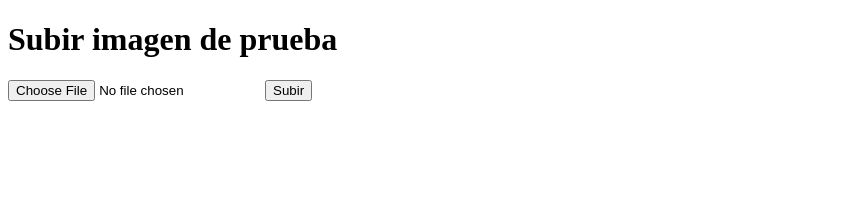
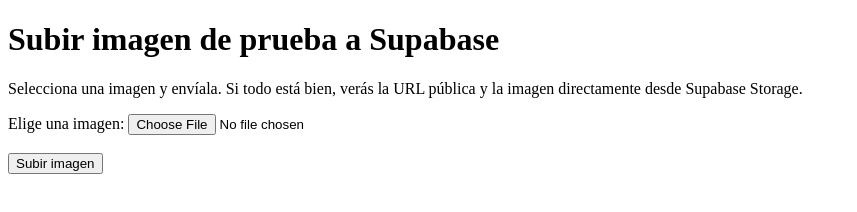
Before and after one commit to uniformesbonaparte/uniformes-bonaparte, a website: page test-imagen.html in a window 1280 px wide. Shown: the whole page, without its empty margins (0-857 px from the left). Drawn offline with Linux system fonts and the light colour scheme.

Commit message:
Add files via upload

```diff
--- a/test-imagen.html
+++ b/test-imagen.html
@@ -1,14 +1,23 @@
 <!DOCTYPE html>
 <html lang="es">
 <head>
-  <meta charset="UTF-8">
-  <title>Test subir imagen</title>
+  <meta charset="UTF-8" />
+  <title>Test subir imagen a Supabase</title>
 </head>
 <body>
-  <h1>Subir imagen de prueba</h1>
+  <h1>Subir imagen de prueba a Supabase</h1>
+  <p>
+    Selecciona una imagen y envíala. Si todo está bien, verás la URL pública y la imagen
+    directamente desde Supabase Storage.
+  </p>
+
   <form action="/test-imagen" method="post" enctype="multipart/form-data">
-    <input type="file" name="imagen" accept="image/*" required />
-    <button type="submit">Subir</button>
+    <label>
+      Elige una imagen:
+      <input type="file" name="imagen" accept="image/*" required />
+    </label>
+    <br /><br />
+    <button type="submit">Subir imagen</button>
   </form>
 </body>
 </html>
```
